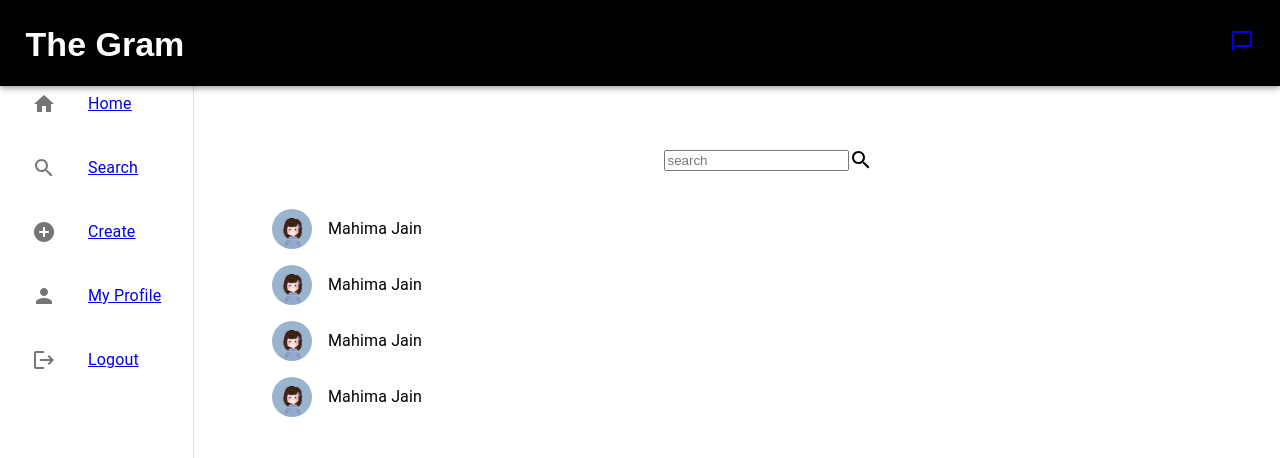
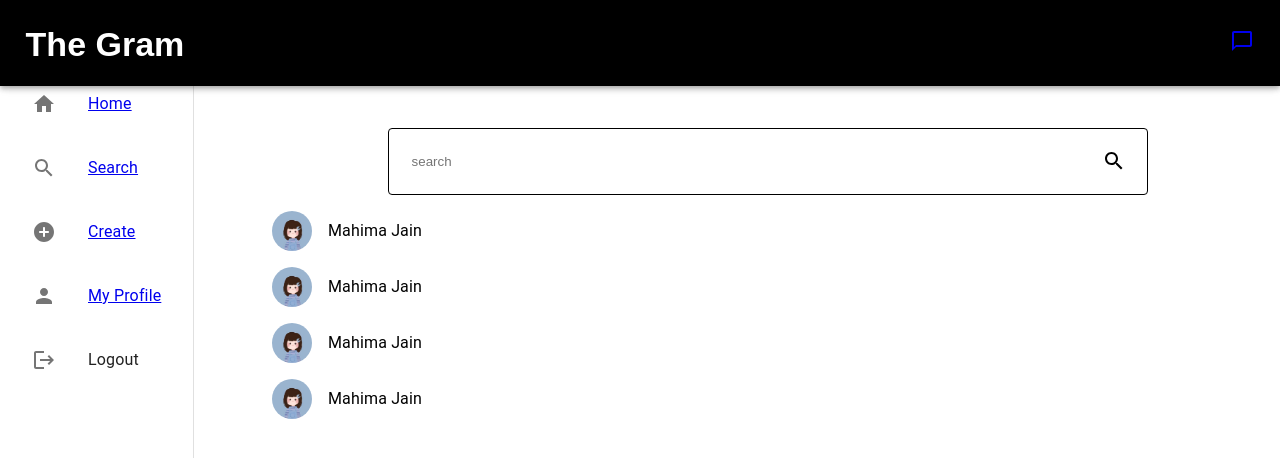
Before and after one commit to maahi-jain/The-Gram, a React (Create React App) app in the folder app/: page /search in a window 1280 px wide. Shown: the top 458 px of the page. Built offline with nearby package versions, Linux system fonts and the light colour scheme.

Commit message:
Add Logout

```diff
--- a/app/src/App.js
+++ b/app/src/App.js
@@ -4,13 +4,13 @@ import Header from './Components/Header';
 import { Routes, Route, BrowserRouter as Router } from "react-router-dom"
 import Login from './Components/Login'
 import SideNav from './Components/SideNav';
-import { Box, Toolbar } from '@mui/material';
+import { Box } from '@mui/material';
 import { useEffect, useState } from 'react';
 import useWindowSize from './CustomHooks/useWindowSize';
 import BottomNav from './Components/BottomNav';
 import Chat from './Components/Chat';
 import Logout from './Components/Logout';
-import MyProfile from './Components/MyProfile';
+import Profile from './Components/Profile';
 import CreatePost from './Components/CreatePost';
 import Search from './Components/Search';
 
@@ -19,16 +19,21 @@ function App() {
   let mobile = 'mobile';
   const isMobile = useWindowSize()
   const [windowState, setWindowState] = useState(isMobile ? mobile : desktop);
+  const [logout, setLogout] = useState(false);
 
   useEffect(() => {
     setWindowState(isMobile ? mobile : desktop)
   }, [isMobile, mobile, desktop])
 
+  const onLogout = (open) => {
+    setLogout(open);
+  }
+
   return (
     <Router>
       <div className="App">
         <Header />
-        {isMobile ? <BottomNav /> : <SideNav />}
+        {isMobile ? <BottomNav onLogout={onLogout} /> : <SideNav onLogout={onLogout} />}
         <Box component="main" className={"main " + windowState}>
           <Routes>
             <Route exact path='/' element={<Login />} />
@@ -36,10 +41,10 @@ function App() {
             <Route exact path='/chat' element={<Chat />} />
             <Route exact path='/search' element={<Search />} />
             <Route exact path='/create' element={<CreatePost />} />
-            <Route exact path='/myProfile' element={<MyProfile />} />
-            <Route exact path='/logout' element={<Logout />} />
+            <Route exact path='/profile' element={<Profile />} />
           </Routes>
         </Box>
+        <Logout open={logout} onClose={onLogout} />
       </div>
     </Router>
   );
--- a/app/src/Components/BottomNav/index.js
+++ b/app/src/Components/BottomNav/index.js
@@ -9,7 +9,7 @@ import PersonIcon from '@mui/icons-material/Person';
 import LogoutIcon from '@mui/icons-material/Logout';
 import { Link } from "react-router-dom";
 
-const BottomNav = () => {
+const BottomNav = ({ onLogout }) => {
 
     const [value, setValue] = useState('Home');
 
@@ -20,10 +20,9 @@ const BottomNav = () => {
     const menuItems = {
         'Home': [<HomeIcon />, "/home"],
         'Search': [<SearchOutlinedIcon />, "/search"],
-        'Create': [<AddCircleRoundedIcon />, "/create"],
-        'My Profile': [<PersonIcon />, "myProfile"],
-        'Logout': [<LogoutIcon />, "logout"]
+        'Profile': [<PersonIcon />, "/profile"],
     }
+
 
     return (
         <BottomNavigation className="bottomNav"
@@ -35,6 +34,8 @@ const BottomNav = () => {
                     <BottomNavigationAction label={key} value={key} key={key} icon={menuItems[key][0]} component={Link} to={menuItems[key][1]} />
                 )
             })}
+            <BottomNavigationAction label="Create" value="create" icon={<AddCircleRoundedIcon />} />
+            <BottomNavigationAction label="Logout" value="logout" onClick={() => onLogout(true)} icon={<LogoutIcon />}></BottomNavigationAction>
         </BottomNavigation>
     )
 }
--- a/app/src/Components/Home/index.js
+++ b/app/src/Components/Home/index.js
@@ -6,7 +6,6 @@ import dp from "../../assets/profile.jpeg"
 const Home = () => {
     let date = new Date();
     date = new Date(date.getTime() - 1236400 * 1000);
-    console.log(date);
     let posts = [
         {
             id: 1,
--- a/app/src/Components/Logout/index.js
+++ b/app/src/Components/Logout/index.js
@@ -1,8 +1,20 @@
+import { Button, Dialog, DialogActions, DialogContent, DialogTitle } from "@mui/material";
 import React from "react"
 
-const Logout = () => {
+const Logout = ({ open, onClose }) => {
+
+    const handleClose = () => {
+        onClose(false);
+    }
     return (
-        <div>Logout Works</div>
+        <Dialog open={open} onClose={handleClose}>
+            <DialogTitle>Logout</DialogTitle>
+            <DialogContent>Do you want to logout?</DialogContent>
+            <DialogActions>
+                <Button>Yes</Button>
+                <Button>No</Button>
+            </DialogActions>
+        </Dialog>
     )
 }
 
--- a/app/src/Components/Profile/index.js
+++ b/app/src/Components/Profile/index.js
@@ -1,9 +1,9 @@
 import React from "react"
 
-const MyProfile = () => {
+const Profile = () => {
     return (
         <div>MyProfile Works</div>
     )
 }
 
-export default MyProfile;
+export default Profile;
--- a/app/src/Components/Search/index.js
+++ b/app/src/Components/Search/index.js
@@ -6,15 +6,19 @@ import dp from "../../assets/profile.jpeg";
 
 const Search = () => {
     let userList = [{
+        id: 1,
         dp: dp,
         name: "Mahima Jain"
     }, {
+        id: 2,
         dp: dp,
         name: "Mahima Jain"
     }, {
+        id: 3,
         dp: dp,
         name: "Mahima Jain"
     }, {
+        id: 4,
         dp: dp,
         name: "Mahima Jain"
     }]
@@ -28,7 +32,7 @@ const Search = () => {
                 <List>
                     {userList.map(user => {
                         return (
-                            <ListItem>
+                            <ListItem key={user.id}>
                                 <ListItemAvatar>
                                     <Avatar src={user.dp} />
                                 </ListItemAvatar>
--- a/app/src/Components/Search/style.css
+++ b/app/src/Components/Search/style.css
@@ -4,4 +4,14 @@
   align-items: center;
   justify-content: center;
   padding: 2%;
+  border: 1px solid black;
+  width: 70%;
+  border-radius: 4px;
 }
+
+.searchInput {
+  width: 100%;
+  border: none;
+  height: 100%;
+  outline: none;
+}
--- a/app/src/Components/SideNav/index.js
+++ b/app/src/Components/SideNav/index.js
@@ -14,14 +14,13 @@ import ListItemIcon from '@mui/material/ListItemIcon';
 import ListItemText from '@mui/material/ListItemText';
 import { List, Toolbar } from "@mui/material";
 
-const SideNav = () => {
+const SideNav = ({ onLogout }) => {
     // Menu Items
     const menuItems = {
         'Home': [<HomeIcon />, "/home"],
         'Search': [<SearchOutlinedIcon />, "/search"],
         'Create': [<AddCircleRoundedIcon />, "/create"],
-        'My Profile': [<PersonIcon />, "myProfile"],
-        'Logout': [<LogoutIcon />, "logout"]
+        'My Profile': [<PersonIcon />, "profile"],
     }
 
     return (
@@ -40,6 +39,14 @@ const SideNav = () => {
                         </Link>
                     </ListItem>
                 })}
+                <ListItem>
+                    <ListItemButton onClick={() => onLogout(true)}>
+                        <ListItemIcon>
+                            <LogoutIcon />
+                        </ListItemIcon>
+                        <ListItemText primary="Logout" />
+                    </ListItemButton>
+                </ListItem>
             </List>
         </Drawer>
     )
```
